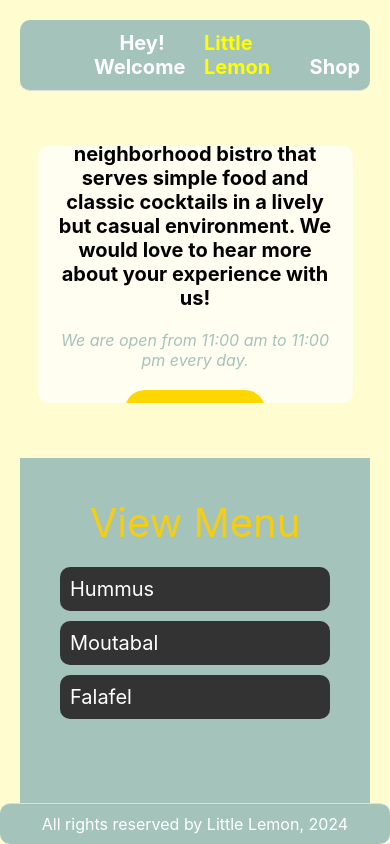
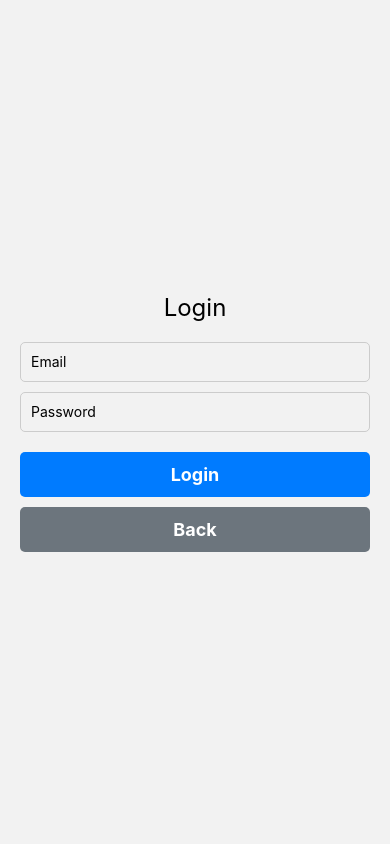
Before and after one commit to talha1230/Little_Lemon, a React Native app: screen /Login in a window 390 px wide. Built offline with nearby package versions, Linux system fonts and the light colour scheme.

Commit message:
Add Firestore and Firebase dependencies, implement login functionality

```diff
--- a/App.js
+++ b/App.js
@@ -1,18 +1,39 @@
+// App.js
+
 import * as React from 'react';
 import { View, StyleSheet } from 'react-native';
+import { NavigationContainer } from '@react-navigation/native';
+import { createStackNavigator } from '@react-navigation/stack';
 
 import LittleLemonHeader from './components/LittleLemonHeader';
 import LittleLemonFooter from './components/LittleLemonFooter';
 import Welcome from './components/Welcome';
 import MenuItems from './components/MenuItems';
+import Login from './components/Auth/Login';
+
+const Stack = createStackNavigator();
 
 export default function App() {
+  return (
+    <NavigationContainer>
+      <Stack.Navigator>
+        <Stack.Screen name="Main" component={MainScreen} />
+        <Stack.Screen
+          name="Login"
+          component={Login}
+          options={{ headerShown: false, gestureEnabled: false }}
+        />
+      </Stack.Navigator>
+    </NavigationContainer>
+  );
+}
+
+function MainScreen() {
   return (
     <View style={styles.container}>
       <LittleLemonHeader />
       <Welcome />
       <MenuItems />
-
       <LittleLemonFooter />
     </View>
   );
--- /dev/null
+++ b/FirebaseConfigs.ts
@@ -0,0 +1,27 @@
+import { initializeApp } from 'firebase/app';
+import 'firebase/auth';
+import 'firebase/firestore';
+import { getAnalytics } from 'firebase/analytics';
+import { getFirestore } from 'firebase/firestore';
+import { getAuth } from 'firebase/auth';
+
+// Your Firebase configuration
+const firebaseConfig = {
+  apiKey: "YOUR_API_KEY",
+  authDomain: "YOUR_AUTH_DOMAIN",
+  projectId: "YOUR_PROJECT_ID",
+  storageBucket: "YOUR_STORAGE_BUCKET",
+  messagingSenderId: "YOUR_MESSAGING_SENDER_ID",
+  appId: "YOUR_APP_ID",
+  measurementId: "YOUR_MEASUREMENT_ID"
+};
+
+// Initialize Firebase
+const app = initializeApp(firebaseConfig);
+const analytics = getAnalytics(app);
+
+// Export authentication and firestore instances
+export const auth = getAuth(app);
+export const db = getFirestore(app);
+
+export { app, analytics };
--- /dev/null
+++ b/components/Auth/Login.js
@@ -0,0 +1,109 @@
+import React, { useState } from 'react';
+import { View, Text, TextInput, TouchableOpacity, StyleSheet } from 'react-native';
+import { auth } from 'C:/Users/Talha PC/FirstProject/FirebaseConfigs.ts'; // Import the auth instance from your Firebase setup file
+
+const Login = ({ navigation }) => {
+  const [email, setEmail] = useState('');
+  const [password, setPassword] = useState('');
+  const [loading, setLoading] = useState(false);
+
+  const handleLogin = () => {
+    setLoading(true);
+    auth.signInWithEmailAndPassword(email, password)
+      .then((userCredential) => {
+        // Signed in
+        const user = userCredential.user;
+        console.log('User logged in:', user.uid);
+        // Navigate to the next screen or perform any other action
+      })
+      .catch((error) => {
+        const errorMessage = error.message;
+        console.error('Login error:', errorMessage);
+        // Handle login errors
+      })
+      .finally(() => {
+        setLoading(false);
+      });
+  };
+
+  return (
+    <View style={styles.container}>
+      <Text style={styles.title}>Login</Text>
+      <TextInput
+        style={styles.input}
+        placeholder="Email"
+        onChangeText={setEmail}
+        value={email}
+        autoCapitalize="none"
+        keyboardType="email-address"
+      />
+      <TextInput
+        style={styles.input}
+        placeholder="Password"
+        onChangeText={setPassword}
+        value={password}
+        secureTextEntry
+      />
+      <TouchableOpacity
+        style={styles.loginButton}
+        onPress={handleLogin}
+        disabled={loading}
+      >
+        <Text style={styles.buttonText}>{loading ? 'Logging in...' : 'Login'}</Text>
+      </TouchableOpacity>
+      <TouchableOpacity
+        style={styles.backButton}
+        onPress={() => navigation.goBack()}
+        disabled={loading}
+      >
+        <Text style={styles.buttonText}>Back</Text>
+      </TouchableOpacity>
+    </View>
+  );
+};
+
+
+const styles = StyleSheet.create({
+  container: {
+    flex: 1,
+    justifyContent: 'center',
+    alignItems: 'center',
+    padding: 20,
+  },
+  title: {
+    fontSize: 24,
+    marginBottom: 20,
+  },
+  input: {
+    width: '100%',
+    height: 40,
+    borderWidth: 1,
+    borderColor: '#ccc',
+    borderRadius: 5,
+    marginBottom: 10,
+    padding: 10,
+  },
+  loginButton: {
+    width: '100%',
+    backgroundColor: '#007bff',
+    paddingVertical: 12,
+    borderRadius: 5,
+    alignItems: 'center',
+    marginTop: 10,
+  },
+  backButton: {
+    width: '100%',
+    backgroundColor: '#6c757d',
+    paddingVertical: 12,
+    borderRadius: 5,
+    alignItems: 'center',
+    marginTop: 10,
+  },
+  buttonText: {
+    color: '#fff',
+    fontSize: 18,
+    fontWeight: 'bold',
+  },
+});
+
+export default Login;
--- a/components/LittleLemonHeader.js
+++ b/components/LittleLemonHeader.js
@@ -1,7 +1,14 @@
 import * as React from 'react';
-import { Text, View, StyleSheet, Image } from 'react-native';
+import { View, Text, StyleSheet, Image, TouchableOpacity } from 'react-native';
+import { useNavigation } from '@react-navigation/native';
 
 export default function LittleLemonHeader() {
+  const navigation = useNavigation();
+
+  const handleLoginPress = () => {
+    navigation.navigate('Login');
+  };
+
   return (
     <View style={styles.headerContainer}>
       <Image
@@ -13,6 +20,9 @@ export default function LittleLemonHeader() {
         <Text style={[styles.boldText, { color: 'yellow' }]}>Little Lemon </Text>
         <Text style={styles.headerText}> Shop</Text>
       </View>
+      <TouchableOpacity onPress={handleLoginPress}>
+        <Text style={styles.loginButton}>Login</Text>
+      </TouchableOpacity>
     </View>
   );
 }
@@ -24,7 +34,7 @@ const styles = StyleSheet.create({
     borderBottomWidth: 1,
     borderBottomColor: '#ddd',
     borderRadius: 10,
-    flexDirection: 'row', // layout logo and text in one line
+    flexDirection: 'row', // layout logo, text, and button in one line
     alignItems: 'center', // center items vertically
     justifyContent: 'space-between', // distribute items evenly
   },
@@ -49,7 +59,10 @@ const styles = StyleSheet.create({
     height: 50, // or the size you want
     resizeMode: 'contain', // to maintain the aspect ratio of the logo
   },
-  buttonContainer: {
-    // Add any styles you want for your button container
+  loginButton: {
+    color: '#fff',
+    fontSize: 16,
+    fontWeight: 'bold',
+    marginRight: 10,
   },
 });
--- /dev/null
+++ b/tsconfig.json
@@ -0,0 +1,4 @@
+{
+  "compilerOptions": {},
+  "extends": "expo/tsconfig.base"
+}
```
Also changed, not shown: metro.config.js (added, +7 -0 lines), package.json (+12 -2 lines), 1 other file (tests, documents, lock files or other folders).
